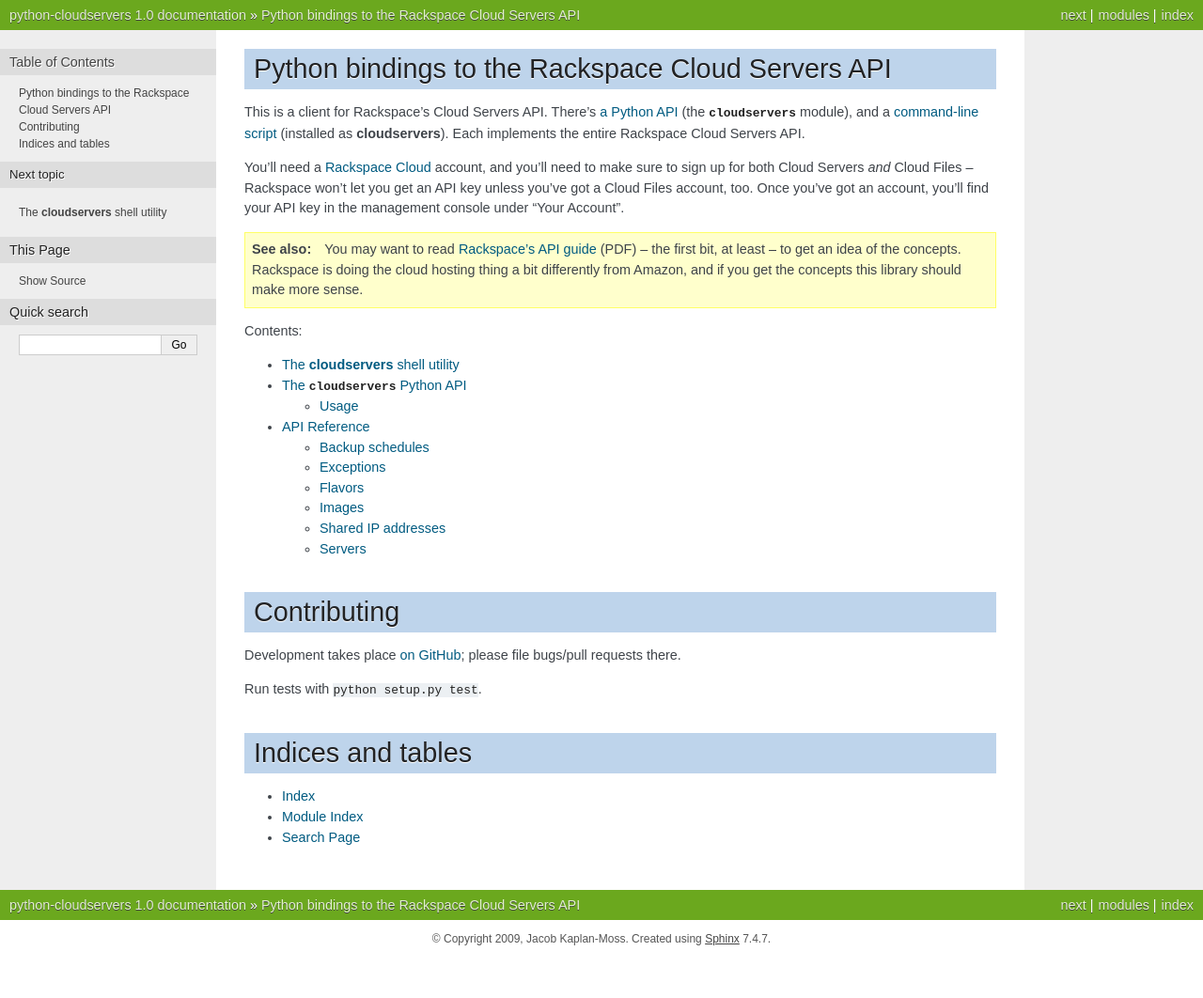
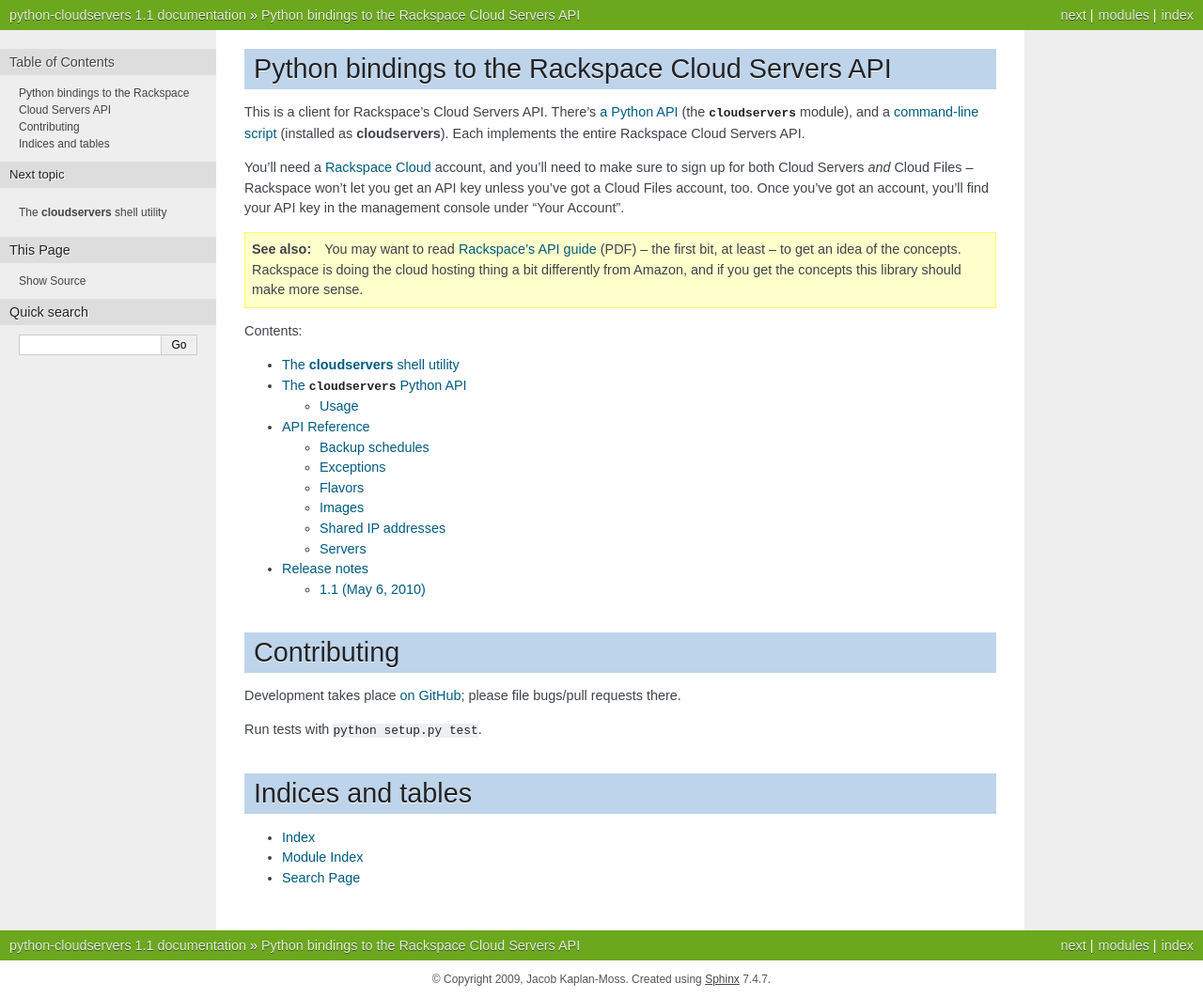
Before and after one commit to jacobian/openstack.compute, a Sphinx documentation site: the page built from docs/index.rst, in a window 1280 px wide. Shown: the whole page at 94% size. Built offline with Sphinx 7.4.7, drawn with Linux system fonts in a browser that asks for light colours; before the commit the page ends 1019 px from its top, so only the background shows below that.

Commit message:
Bumped to version 1.1.

```diff
--- a/cloudservers/__init__.py
+++ b/cloudservers/__init__.py
@@ -1,6 +1,6 @@
 from __future__ import absolute_import
 
-__version__ = '1.0'
+__version__ = '1.1'
 
 from .backup_schedules import (BackupSchedule, BackupScheduleManager,
         BACKUP_WEEKLY_DISABLED, BACKUP_WEEKLY_SUNDAY, BACKUP_WEEKLY_MONDAY,
--- a/docs/conf.py
+++ b/docs/conf.py
@@ -45,9 +45,9 @@
 # built documents.
 #
 # The short X.Y version.
-version = '1.0'
+version = '1.1'
 # The full version, including alpha/beta/rc tags.
-release = '1.0'
+release = '1.1'
 
 # The language for content autogenerated by Sphinx. Refer to documentation
 # for a list of supported languages.
--- a/docs/index.rst
+++ b/docs/index.rst
@@ -31,6 +31,7 @@
    shell
    api
    ref/index
+   releases
 
 Contributing
 ============
--- a/setup.py
+++ b/setup.py
@@ -12,7 +12,7 @@
 
 setup(
     name = "python-cloudservers",
-    version = "1.0",
+    version = "1.1",
     description = "Client library for Rackspace's Cloud Servers API",
     long_description = read('README.rst'),
     url = 'http://packages.python.org/python-cloudservers',
```
Also changed, not shown: docs/releases.rst (added, +15 -0 lines).
